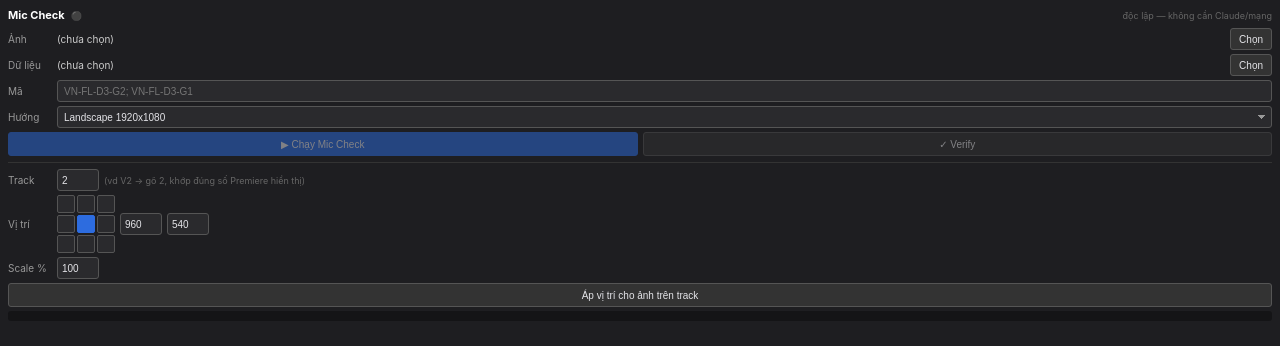
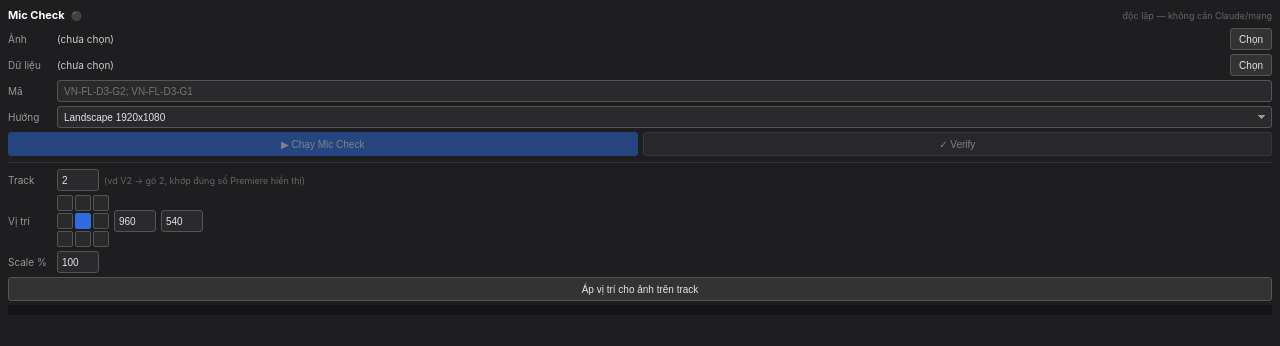
Before and after one commit to hongvietdoan-byte/VIP-MCP-premiere-Pro, a plain HTML site: page mic-check-plugin/plugin/index.html in a window 1280 px wide. Drawn offline with Linux system fonts and the light colour scheme.

Commit message:
memclaude: auto-sync [] 2026-09-11 20:19

```diff
--- a/mic-check-plugin/plugin/index.html
+++ b/mic-check-plugin/plugin/index.html
@@ -32,9 +32,13 @@
     padding-right: 20px;
   }
 
-  .zone-grid { display: grid; grid-template-columns: repeat(3, 18px); grid-template-rows: repeat(3, 18px);
-    gap: 2px; flex-shrink: 0; }
-  .zone-btn { width: 18px; height: 18px; padding: 0; background: #2a2a2d; border: 1px solid #555;
+  /* Dùng <div role="button"> thay vì <button> thật — UXP từng xác nhận native chrome của OS đè mất
+     style tuỳ chỉnh trên <button> thật (đã gặp ở dự án Beat Shake cùng công ty). Cũng tránh dùng
+     display:grid (chưa kiểm chứng trong webview UXP), thay bằng flex lồng flex — pattern đã dùng ổn
+     định khắp file này. */
+  .zone-grid { display: flex; flex-direction: column; gap: 2px; flex-shrink: 0; }
+  .zone-row { display: flex; gap: 2px; }
+  .zone-btn { width: 16px; height: 16px; background: #2a2a2d; border: 1px solid #555;
     border-radius: 2px; cursor: pointer; }
   .zone-btn:hover { background: #444; }
   .zone-btn.active { background: #2d6cdf; border-color: #2d6cdf; }
@@ -104,15 +108,21 @@
   <div class="row">
     <label title="Vị trí Position X/Y — pixel tuyệt đối, GIỐNG HỆT số hiển thị trong Effect Controls > Motion > Position của Premiere">Vị trí</label>
     <div class="zone-grid" id="mcZoneGrid">
-      <button class="zone-btn" data-x="0.15" data-y="0.15"></button>
-      <button class="zone-btn" data-x="0.5" data-y="0.15"></button>
-      <button class="zone-btn" data-x="0.85" data-y="0.15"></button>
-      <button class="zone-btn" data-x="0.15" data-y="0.5"></button>
-      <button class="zone-btn active" data-x="0.5" data-y="0.5"></button>
-      <button class="zone-btn" data-x="0.85" data-y="0.5"></button>
-      <button class="zone-btn" data-x="0.15" data-y="0.85"></button>
-      <button class="zone-btn" data-x="0.5" data-y="0.85"></button>
-      <button class="zone-btn" data-x="0.85" data-y="0.85"></button>
+      <div class="zone-row">
+        <div class="zone-btn" role="button" data-x="0.15" data-y="0.15"></div>
+        <div class="zone-btn" role="button" data-x="0.5" data-y="0.15"></div>
+        <div class="zone-btn" role="button" data-x="0.85" data-y="0.15"></div>
+      </div>
+      <div class="zone-row">
+        <div class="zone-btn" role="button" data-x="0.15" data-y="0.5"></div>
+        <div class="zone-btn active" role="button" data-x="0.5" data-y="0.5"></div>
+        <div class="zone-btn" role="button" data-x="0.85" data-y="0.5"></div>
+      </div>
+      <div class="zone-row">
+        <div class="zone-btn" role="button" data-x="0.15" data-y="0.85"></div>
+        <div class="zone-btn" role="button" data-x="0.5" data-y="0.85"></div>
+        <div class="zone-btn" role="button" data-x="0.85" data-y="0.85"></div>
+      </div>
     </div>
     <input type="number" id="mcLayoutX" class="small" value="960" step="1">
     <input type="number" id="mcLayoutY" class="small" value="540" step="1">
```
Also changed, not shown: mic-check-plugin/plugin/manifest.json, 2 other files.
